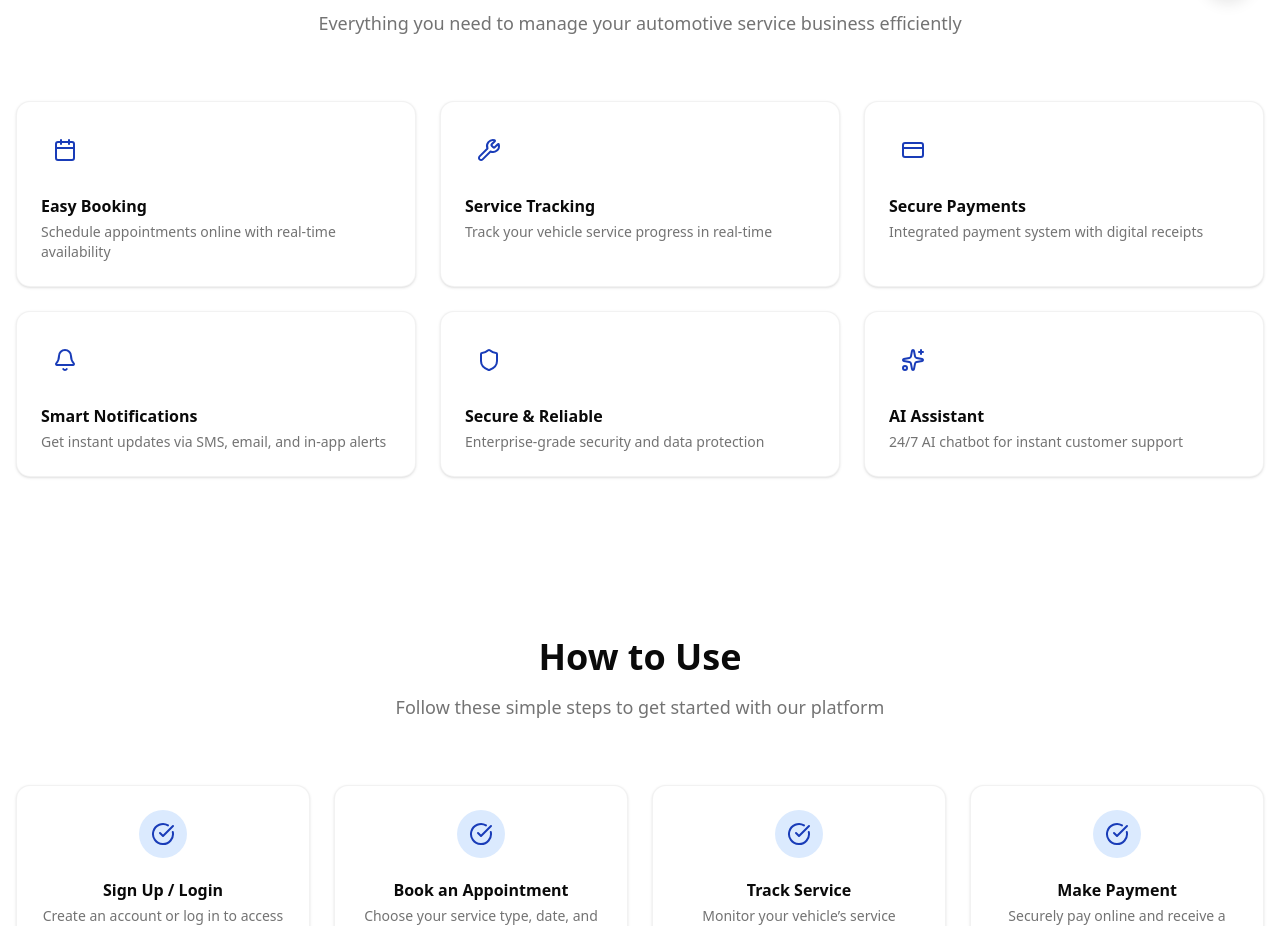
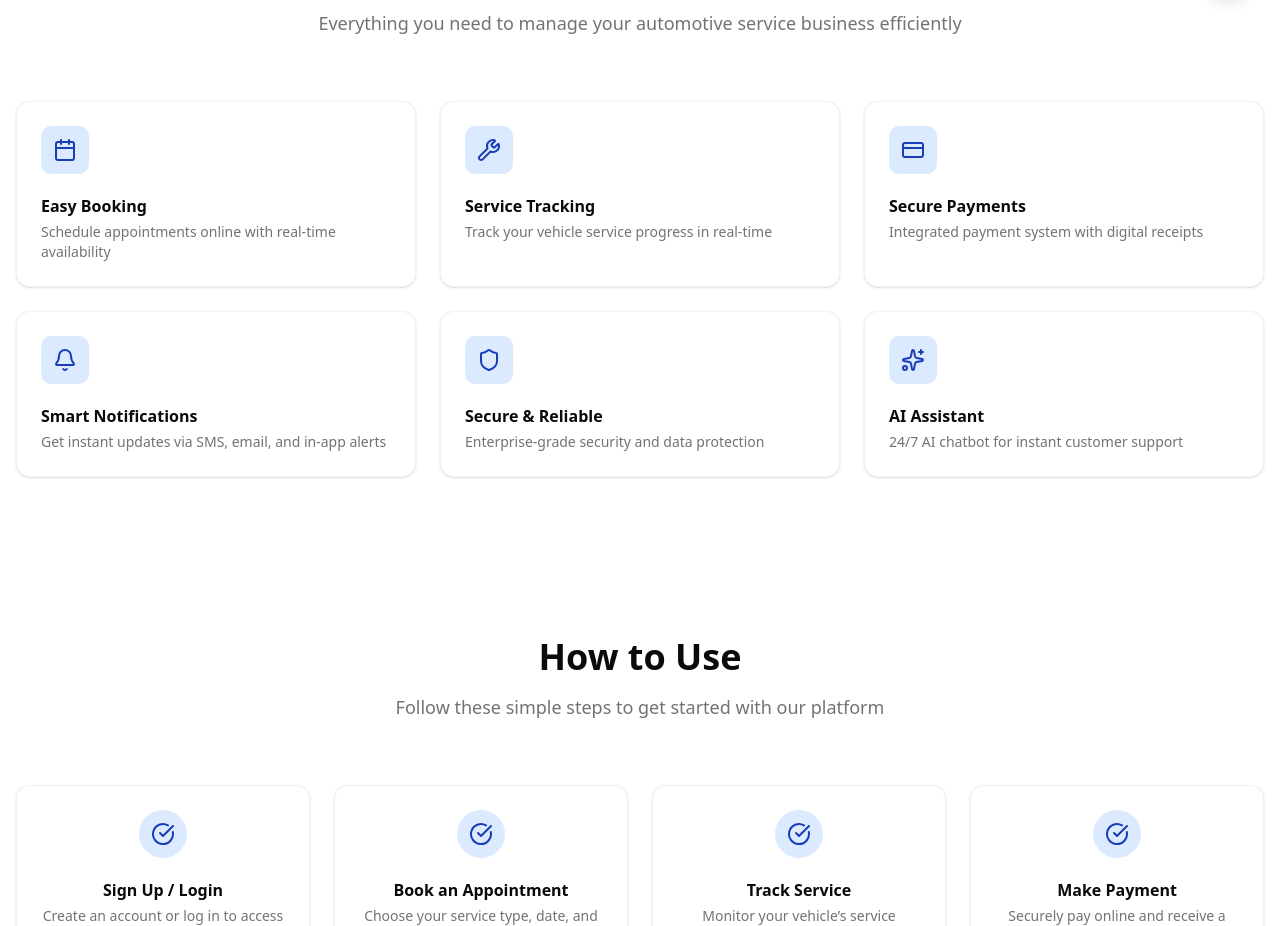
Before and after one commit to Automobile-Management-System/Frontend, a Next.js app: page / in a window 1280 px wide. Shown: the part 780-1706 px from the top of the page. Built offline with nearby package versions, Linux system fonts and the light colour scheme.

Commit message:
updated homepage

```diff
--- a/src/app/page.tsx
+++ b/src/app/page.tsx
@@ -1,162 +1,3 @@
-// "use client";
-
-// import React from "react";
-// import Link from "next/link";
-// import { Button } from "@/components/ui/button";
-// import {
-//   Card,
-//   CardDescription,
-//   CardHeader,
-//   CardTitle
-// } from "@/components/ui/card";
-// import {
-//   Calendar,
-//   Wrench,
-//   CreditCard,
-//   Bell,
-//   Shield,
-//   Sparkles
-// } from "lucide-react";
-// import heroImage from "../../public/hero.png";
-
-// import { Navbar } from "../../components/common/navbar";
-// import { Footer } from "../../components/common/footer";
-
-// const Home = () => {
-//   const features = [
-//     {
-//       icon: Calendar,
-//       title: "Easy Booking",
-//       description: "Schedule appointments online with real-time availability"
-//     },
-//     {
-//       icon: Wrench,
-//       title: "Service Tracking",
-//       description: "Track your vehicle service progress in real-time"
-//     },
-//     {
-//       icon: CreditCard,
-//       title: "Secure Payments",
-//       description: "Integrated payment system with digital receipts"
-//     },
-//     {
-//       icon: Bell,
-//       title: "Smart Notifications",
-//       description: "Get instant updates via SMS, email, and in-app alerts"
-//     },
-//     {
-//       icon: Shield,
-//       title: "Secure & Reliable",
-//       description: "Enterprise-grade security and data protection"
-//     },
-//     {
-//       icon: Sparkles,
-//       title: "AI Assistant",
-//       description: "24/7 AI chatbot for instant customer support"
-//     }
-//   ];
-
-//   const userTypes = [
-//     {
-//       title: "Customers",
-//       description: "Book appointments, track services, and manage your vehicle maintenance all in one place.",
-//       features: ["Online Booking", "Service History", "Real-time Updates", "Digital Payments"],
-//       color: "primary"
-//     },
-//     {
-//       title: "Employees",
-//       description: "Manage workload, log time, and update service progress with our intuitive workspace.",
-//       features: ["Time Logging", "Task Management", "Progress Updates", "Schedule View"],
-//       color: "accent"
-//     },
-//     {
-//       title: "Administrators",
-//       description: "Full system control with advanced analytics and comprehensive user management.",
-//       features: ["User Management", "Reports & Analytics", "Service Management", "System Settings"],
-//       color: "info"
-//     }
-//   ];
-
-//   return (
-//     <div className="min-h-screen">
-//       <Navbar/>
-//       {/* Hero Section */}
-//       <section className="pt-32 pb-20 px-4">
-//         <div className="container mx-auto">
-//           <div className="grid lg:grid-cols-2 gap-12 items-center">
-//             <div className="animate-slide-up">
-//               <h1 className="mb-6 text-6xl font-semibold">
-//                 Modern Automobile
-//                 <br />
-//                 <span className="text-blue-800">Service Management</span>
-//               </h1>
-//               <p className="text-lg text-muted-foreground mb-8 leading-relaxed">
-//                 Streamline your automotive service operations with our comprehensive platform.
-//                 Perfect for service centers, repair shops, and vehicle modification specialists.
-//               </p>
-//               <div className="flex flex-wrap gap-4">
-//                 <Link href="/login">
-//                   <Button variant="outline" size="lg" className="bg-blue-900 text-white hover:bg-blue-600 hover:text-white">
-//                     Get Started
-//                   </Button>
-//                 </Link>
-//               </div>
-//             </div>
-//             <div className="animate-fade-in">
-//               <div className="relative">
-//                 <div className="absolute inset-0 gradient-primary opacity-20 blur-3xl rounded-full"></div>
-//                 <img
-//                   src={heroImage.src}
-//                   alt="Professional automotive service"
-//                   className="relative rounded-2xl shadow-lg w-full h-[300px] object-cover"
-//                 />
-//               </div>
-//             </div>
-//           </div>
-//         </div>
-//       </section>
-
-//       {/* Features Grid */}
-//       <section className="py-20 px-4 bg-card/50">
-//         <div className="container mx-auto">
-//           <div className="text-center mb-16 animate-slide-up">
-//             <h2 className="mb-4 text-4xl font-semibold">Powerful Features</h2>
-//             <p className="text-muted-foreground text-lg max-w-2xl mx-auto">
-//               Everything you need to manage your automotive service business efficiently
-//             </p>
-//           </div>
-//           <div className="grid md:grid-cols-2 lg:grid-cols-3 gap-6">
-//             {features.map((feature, index) => (
-//               <Card
-//                 key={index}
-//                 className="transition-smooth hover:shadow-lg hover:-translate-y-1 animate-scale-in border-border/50"
-//                 style={{ animationDelay: `${index * 0.1}s` }}
-//               >
-//                 <CardHeader>
-//                   <div className="w-12 h-12 rounded-lg flex items-center justify-center mb-4">
-//                     <feature.icon className="h-6 w-6 text-blue-800" />
-//                   </div>
-//                   <CardTitle>{feature.title}</CardTitle>
-//                   <CardDescription>{feature.description}</CardDescription>
-//                 </CardHeader>
-//               </Card>
-//             ))}
-//           </div>
-//         </div>
-//       </section>
-
-//       <Footer/>
-//     </div>
-//   );
-// };
-
-// export default Home;
-
-
-
-
-
-
 "use client";
 
 import React from "react";
@@ -315,7 +156,7 @@ const Home = () => {
                 style={{ animationDelay: `${index * 0.1}s` }}
               >
                 <CardHeader>
-                  <div className="w-12 h-12 rounded-lg flex items-center justify-center mb-4">
+                  <div className="w-12 h-12 rounded-lg flex items-center justify-center mb-4 bg-blue-100">
                     <feature.icon className="h-6 w-6 text-blue-800" />
                   </div>
                   <CardTitle>{feature.title}</CardTitle>
```
